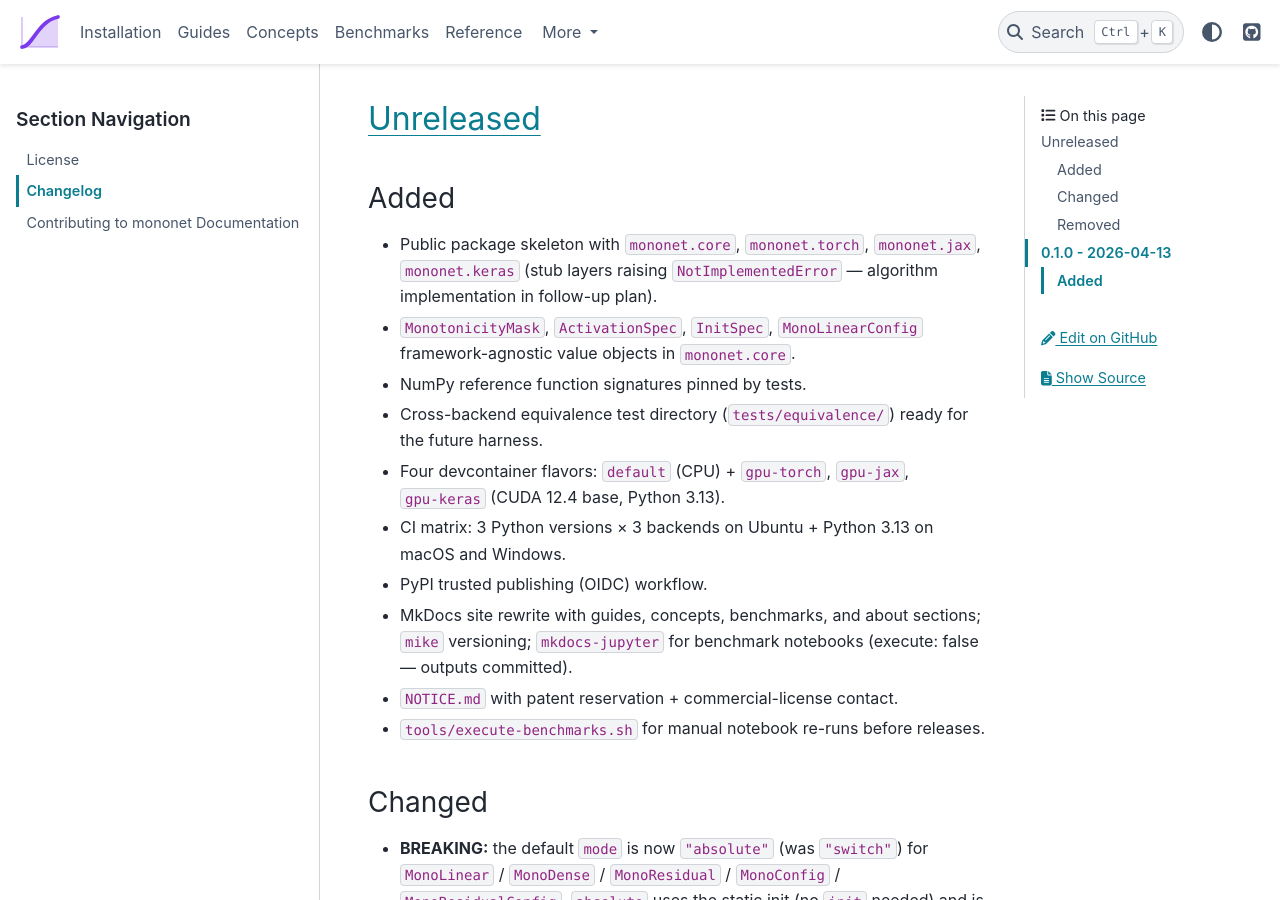
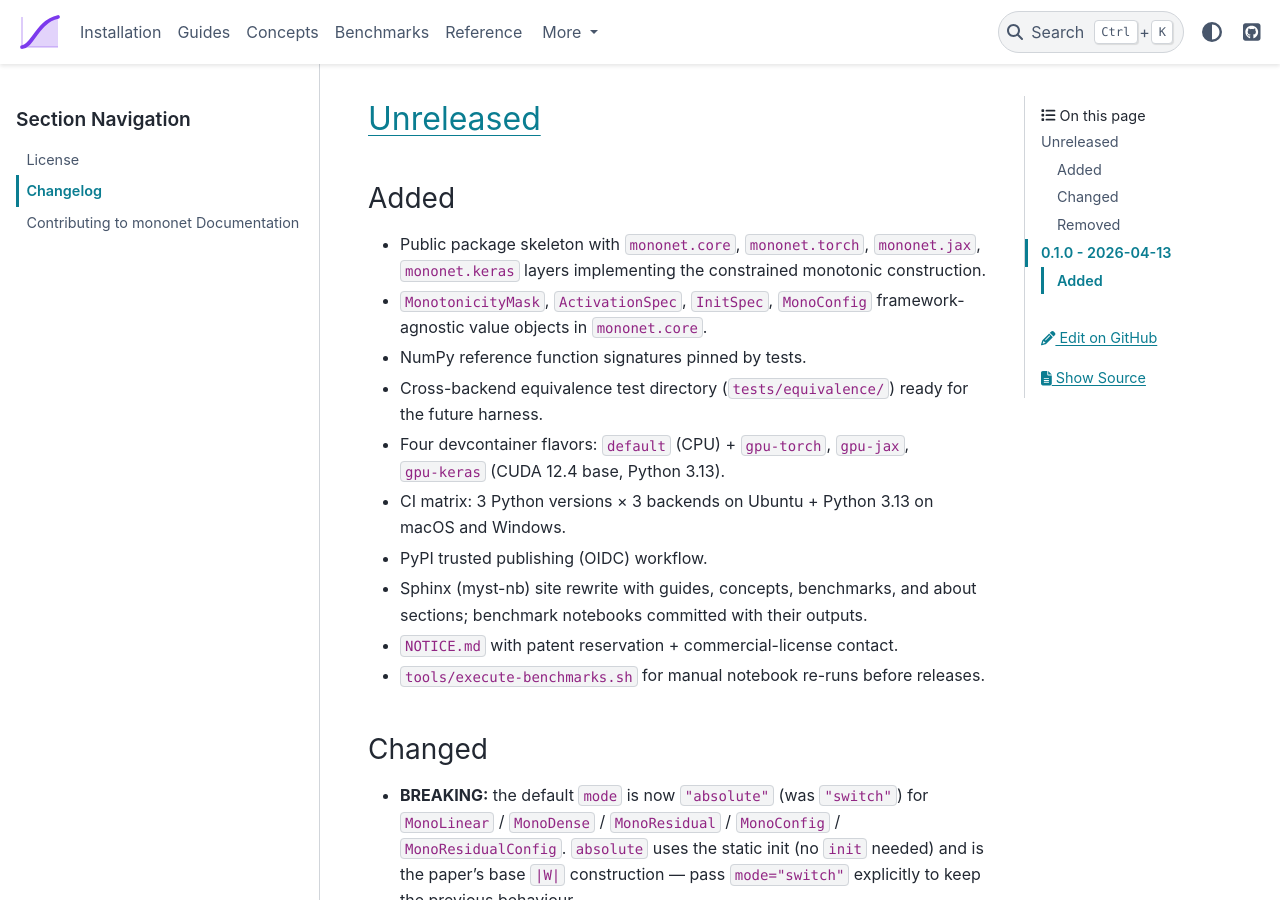
Before and after one commit to davorrunje/mononet, a Sphinx documentation site: the page built from docs/about/changelog.md, in a window 1280 px wide and 900 px high, scrolled down 295 px. Built offline with Sphinx 7.4.7 and the PyData theme 0.15.4, drawn with Linux system fonts in a browser that asks for light colours; pages that are not in the unit, such as notebooks, are missing from menus; some of the changed text lies outside the part shown.

Commit message:
docs: apply quick-win audit fixes (index typo, changelog, contributing, kernels docstring)
- docs/index.md: "Unconstrained" -> "Constrained" (audit finding #1)
- mononet/torch/_kernels.py: drop nonexistent models.py reference, backtick
  layers.py so myst-linkify stops autolinking it (finding #4)
- docs/about/contributing.md: convert MkDocs "!!! note" admonition to MyST
  {note} directive (finding #12)
- CHANGELOG.md: fix dead compare/tag link-refs, rename MonoLinearConfig ->
  MonoConfig, drop stale "stub layers" and MkDocs Material references,
  replace with Sphinx (findings #8, #9)

```diff
--- a/CHANGELOG.md
+++ b/CHANGELOG.md
@@ -9,9 +9,9 @@ and this project adheres to [Semantic Versioning](https://semver.org/spec/v2.0.0
 
 ### Added
 - Public package skeleton with `mononet.core`, `mononet.torch`,
-  `mononet.jax`, `mononet.keras` (stub layers raising
-  `NotImplementedError` — algorithm implementation in follow-up plan).
-- `MonotonicityMask`, `ActivationSpec`, `InitSpec`, `MonoLinearConfig`
+  `mononet.jax`, `mononet.keras` layers implementing the constrained
+  monotonic construction.
+- `MonotonicityMask`, `ActivationSpec`, `InitSpec`, `MonoConfig`
   framework-agnostic value objects in `mononet.core`.
 - NumPy reference function signatures pinned by tests.
 - Cross-backend equivalence test directory (`tests/equivalence/`)
@@ -21,9 +21,8 @@ and this project adheres to [Semantic Versioning](https://semver.org/spec/v2.0.0
 - CI matrix: 3 Python versions × 3 backends on Ubuntu + Python 3.13 on
   macOS and Windows.
 - PyPI trusted publishing (OIDC) workflow.
-- MkDocs site rewrite with guides, concepts, benchmarks, and about
-  sections; `mike` versioning; `mkdocs-jupyter` for benchmark notebooks
-  (execute: false — outputs committed).
+- Sphinx (myst-nb) site rewrite with guides, concepts, benchmarks, and
+  about sections; benchmark notebooks committed with their outputs.
 - `NOTICE.md` with patent reservation + commercial-license contact.
 - `tools/execute-benchmarks.sh` for manual notebook re-runs before
   releases.
@@ -75,9 +74,9 @@ and this project adheres to [Semantic Versioning](https://semver.org/spec/v2.0.0
 - Basic package structure with Python 3.11+ support
 - Development toolchain with uv, pytest, and pre-commit hooks
 - Comprehensive linting and static analysis setup
-- Documentation framework with MkDocs Material
+- Documentation framework with Sphinx
 - CI/CD pipeline with GitHub Actions
 - Automated version management and publishing
 
-[Unreleased]: https://github.com/davorrunje/mononet/compare/v0.1.0...HEAD
-[0.1.0]: https://github.com/davorrunje/mononet/releases/tag/v0.1.0
+[Unreleased]: https://github.com/davorrunje/mononet/commits/main
+[0.1.0]: https://github.com/davorrunje/mononet/commits/main
```
Also changed, not shown: docs/about/contributing.md (+3 -3 lines), docs/index.md (+1 -1 lines), 1 other file.
